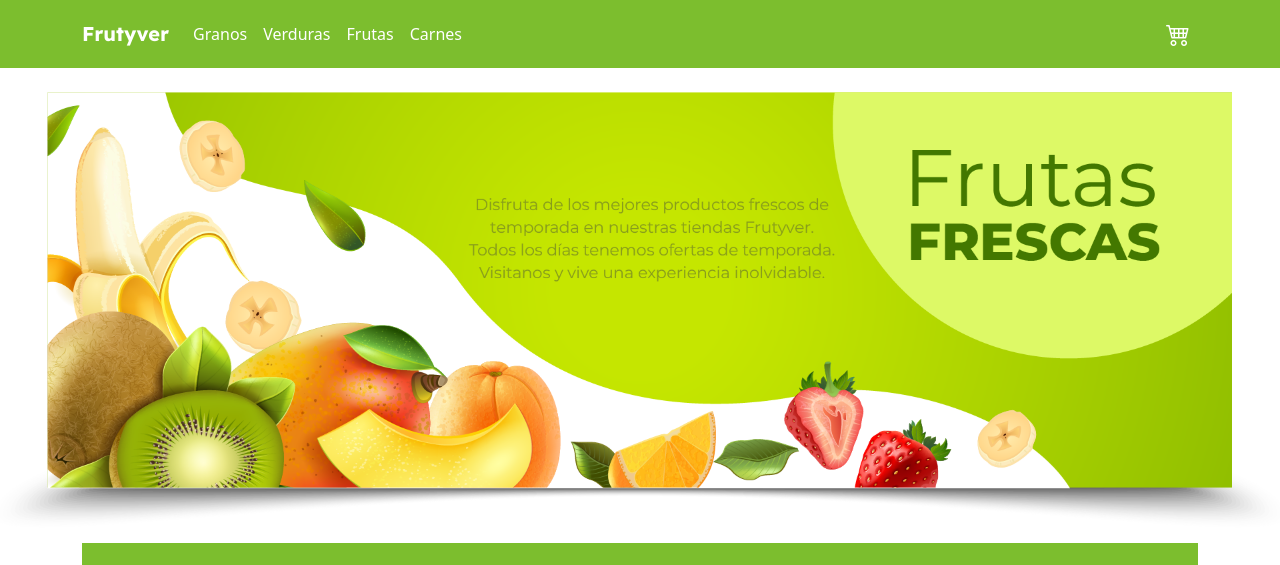
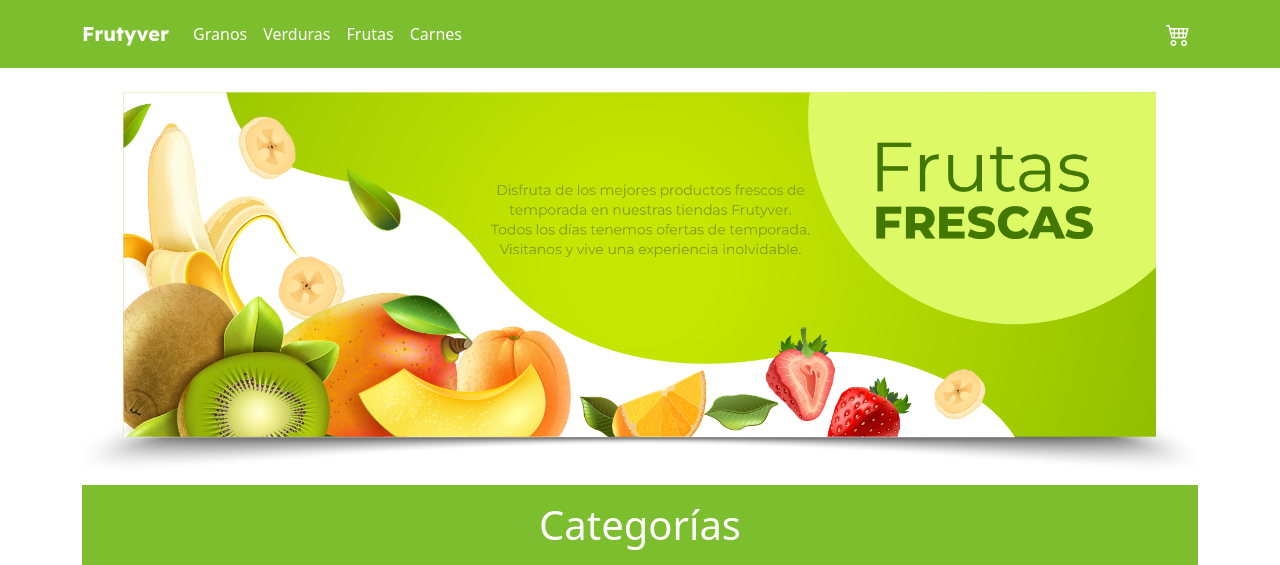
Before and after one commit to afsanchez04/frutyver, a React (Vite) app: page / in a window 1280 px wide. Shown: the top 565 px of the page. Built offline with nearby package versions, Linux system fonts and the light colour scheme.

Commit message:
ajuste banner home

```diff
--- a/src/pages/Home.jsx
+++ b/src/pages/Home.jsx
@@ -7,10 +7,10 @@ export default function Home() {
 
   return (
     <>
-      <div className="mt-4">
-        <img className="w-100" src="banner.png" alt="" />
-      </div>
       <div className="container mt-0">
+        <div className="mt-4">
+          <img className="w-100" src="banner.png" alt="" />
+        </div>
         <h1 className="mb-4 text-center bg-success text-white py-3">Categorías</h1>
         <div className="row">
           {sections.map(section => {
```
